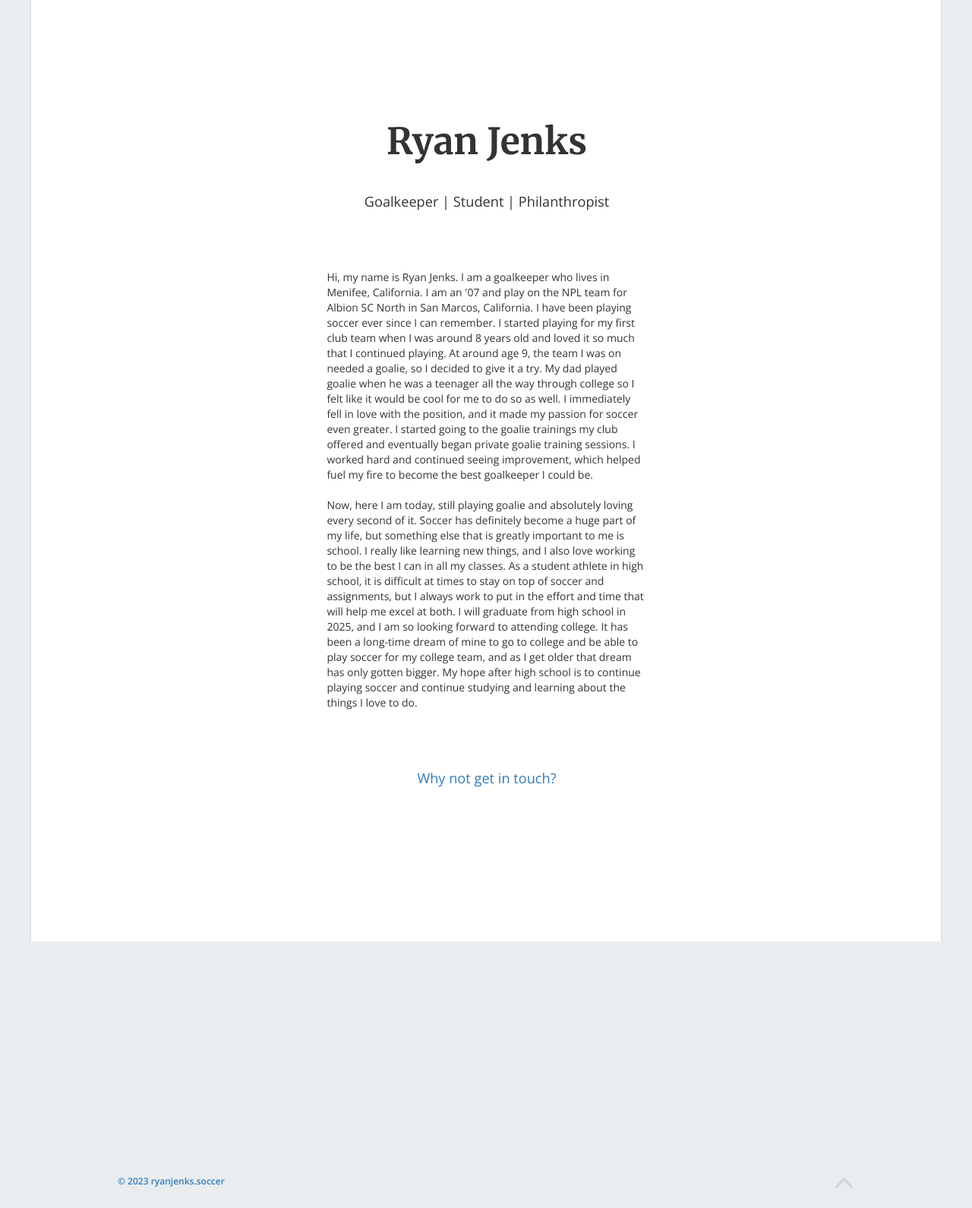
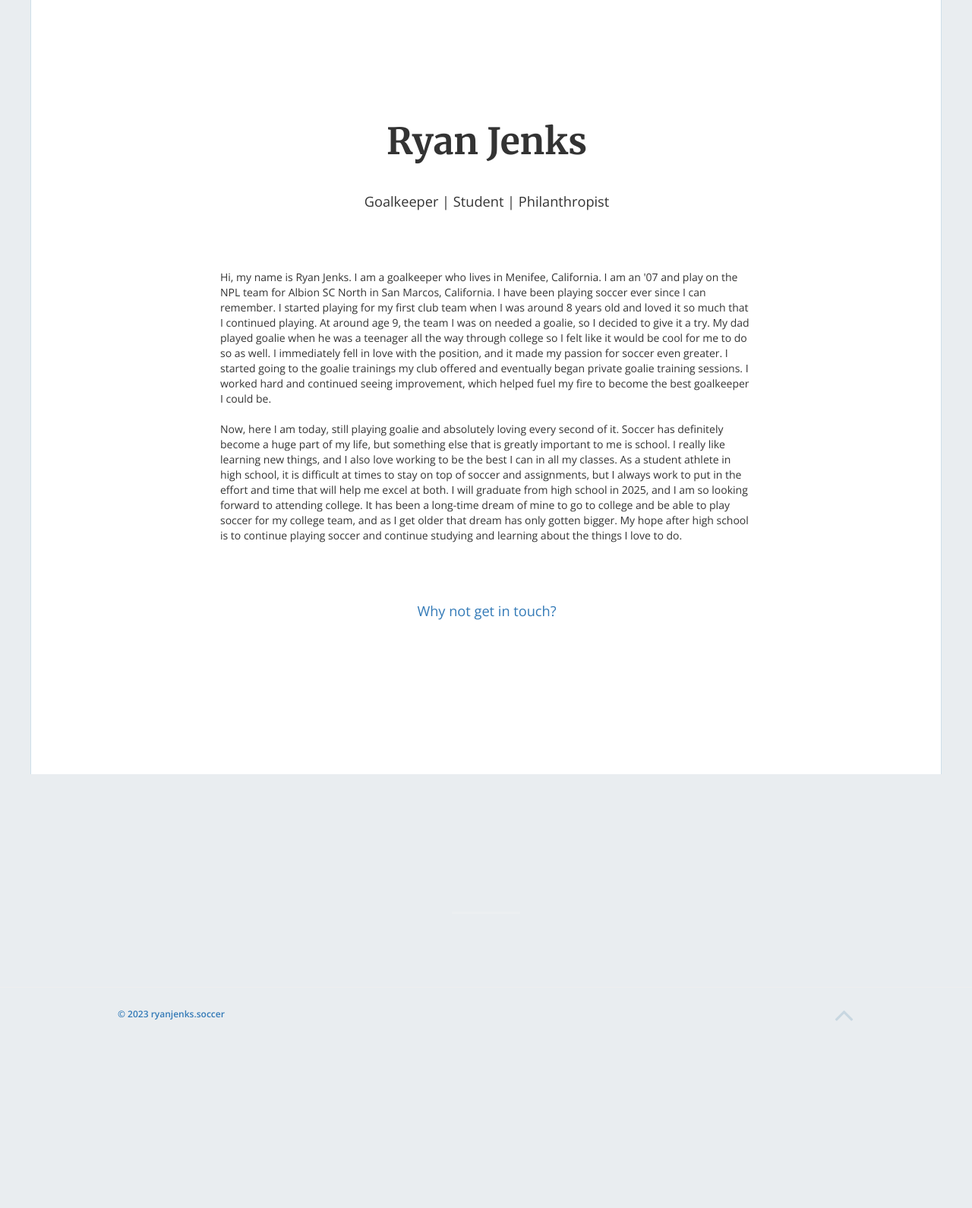
Before and after one commit to jamigibbs/phantom, a Jekyll site: the page built from index.html, in a window 1280 px wide. Shown: the whole page at 76% size. Built offline with Jekyll 4.4.1, drawn with Linux system fonts in a browser that asks for light colours; nearby versions of some CDN libraries; after the commit the page ends 1370 px from its top, so only the background shows below that.

Commit message:
Update about.html

```diff
--- a/_includes/about.html
+++ b/_includes/about.html
@@ -1,4 +1,4 @@
-<div align="left" class="hero-content">Hi, my name is Ryan Jenks. I am a goalkeeper who lives in Menifee, California. I am an '07 and play on the NPL team for Albion SC North in San Marcos, California. I have been playing soccer ever since I can remember. I started playing for my first club team when I was around 8 years old and loved it so much that I continued playing. At around age 9, the team I was on needed a goalie, so I decided to give it a try. My dad played goalie when he was a teenager all the way through college so I felt like it would be cool for me to do so as well. I immediately fell in love with the position, and it made my passion for soccer even greater. I started going to the goalie trainings my club offered and eventually began private goalie training sessions. I worked hard and continued seeing improvement, which helped fuel my fire to become the best goalkeeper I could be.
+<div align="left" class="content">Hi, my name is Ryan Jenks. I am a goalkeeper who lives in Menifee, California. I am an '07 and play on the NPL team for Albion SC North in San Marcos, California. I have been playing soccer ever since I can remember. I started playing for my first club team when I was around 8 years old and loved it so much that I continued playing. At around age 9, the team I was on needed a goalie, so I decided to give it a try. My dad played goalie when he was a teenager all the way through college so I felt like it would be cool for me to do so as well. I immediately fell in love with the position, and it made my passion for soccer even greater. I started going to the goalie trainings my club offered and eventually began private goalie training sessions. I worked hard and continued seeing improvement, which helped fuel my fire to become the best goalkeeper I could be.
 <br><br>
 Now, here I am today, still playing goalie and absolutely loving every second of it. Soccer has definitely become a huge part of my life, but something else that is greatly important to me is school. I really like learning new things, and I also love working to be the best I can in all my classes. As a student athlete in high school, it is difficult at times to stay on top of soccer and assignments, but I always work to put in the effort and time that will help me excel at both. I will graduate from high school in 2025, and I am so looking forward to attending college.  It has been a long-time dream of mine to go to college and be able to play soccer for my college team, and as I get older that dream has only gotten bigger. My hope after high school is to continue playing soccer and continue studying and learning about the things I love to do.
 </div>
```
